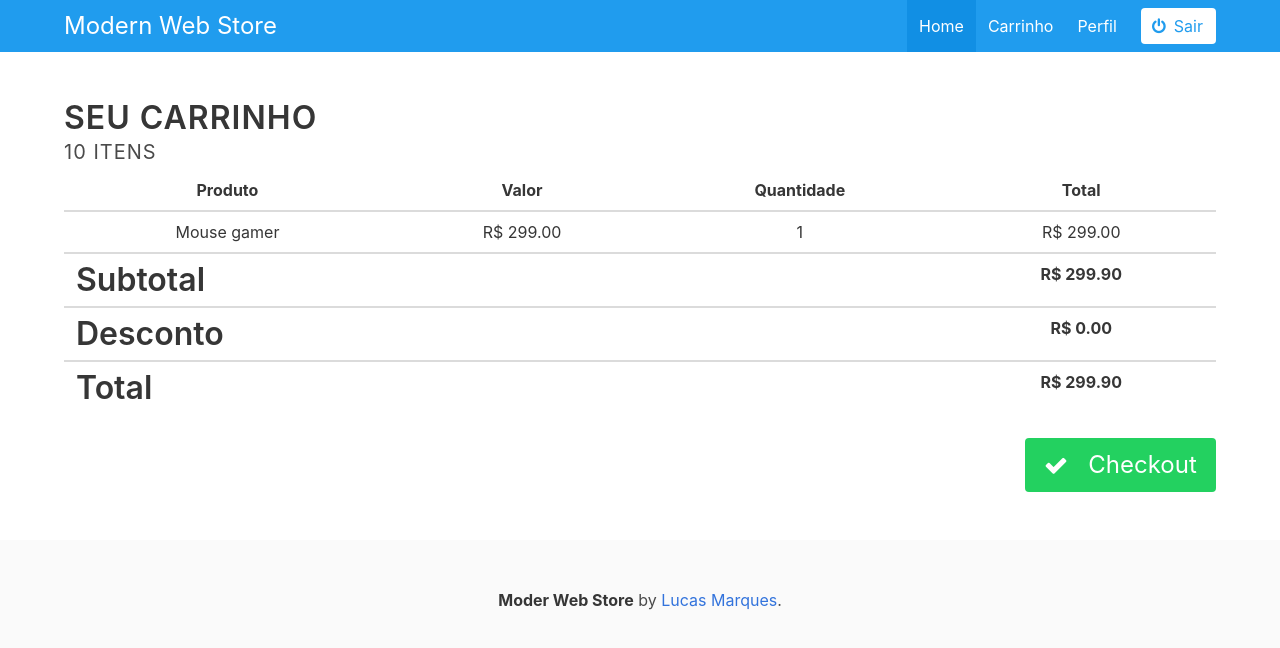
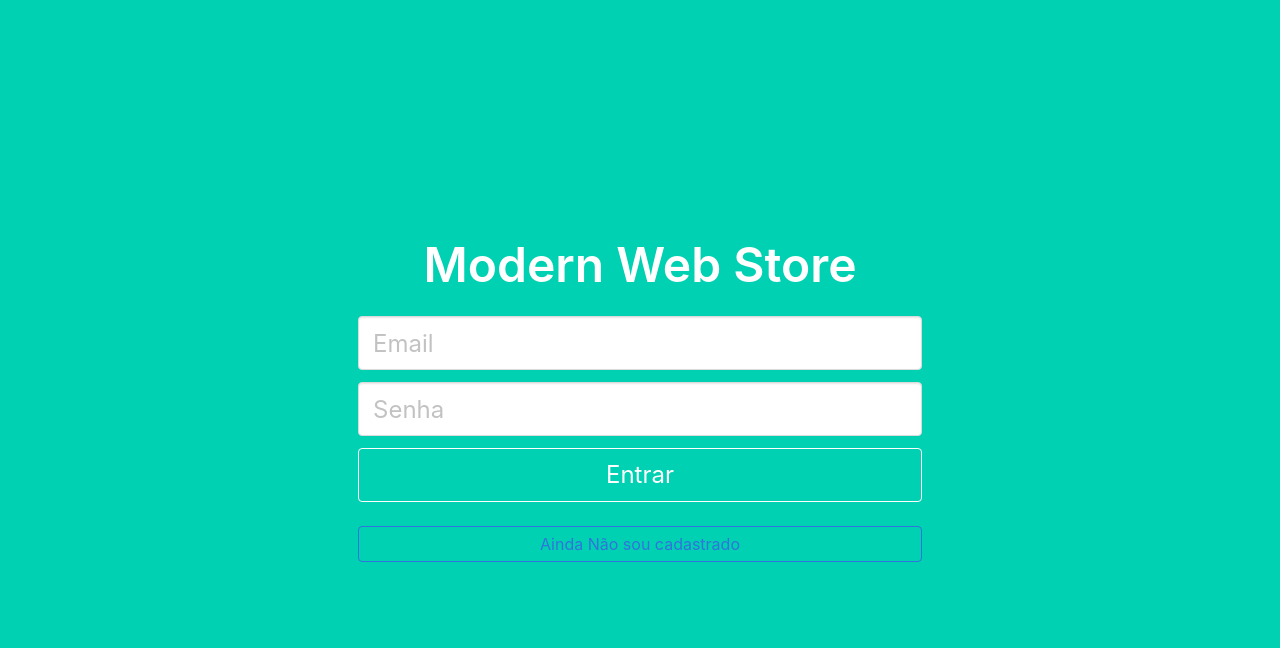
Before and after one commit to marqueslu/modern-store-app, an Angular app: page / in a window 1280 px wide. Shown: the top 648 px of the page. Built offline with nearby package versions, Linux system fonts and the light colour scheme.

Commit message:
Criando as rotas

```diff
--- a/src/app/app-routing.module.ts
+++ /dev/null
@@ -1,10 +0,0 @@
-import { NgModule } from '@angular/core';
-import { Routes, RouterModule } from '@angular/router';
-
-const routes: Routes = [];
-
-@NgModule({
-  imports: [RouterModule.forRoot(routes)],
-  exports: [RouterModule]
-})
-export class AppRoutingModule { }
--- a/src/app/app.component.html
+++ b/src/app/app.component.html
@@ -1,5 +1 @@
-<!-- <app-home-page></app-home-page> -->
-<app-cart-page></app-cart-page>
-<!-- <app-login-page></app-login-page> -->
-
-<!-- <app-signup-page></app-signup-page> -->
+<router-outlet></router-outlet>
--- a/src/app/app.module.ts
+++ b/src/app/app.module.ts
@@ -1,7 +1,8 @@
 import { BrowserModule } from '@angular/platform-browser';
 import { NgModule } from '@angular/core';
-import { AppRoutingModule } from './app-routing.module';
 import { FormsModule } from '@angular/forms';
+
+import { Routing, RoutingProviders } from './app.routing';
 
 import { AppComponent } from './app.component';
 
@@ -31,7 +32,7 @@ import { CartPageComponent } from './pages/cart-page/cart-page.component';
   ],
   imports: [
     BrowserModule,
-    AppRoutingModule
+    Routing
   ],
   providers: [],
   bootstrap: [AppComponent]
--- /dev/null
+++ b/src/app/app.routing.ts
@@ -0,0 +1,19 @@
+import { Routes, RouterModule } from '@angular/router';
+import { ModuleWithProviders } from '@angular/core';
+
+import { HomePageComponent } from './pages/home-page/home-page.component';
+import { LoginPageComponent } from './pages/login-page/login-page.component';
+import { CartPageComponent } from './pages/cart-page/cart-page.component';
+import { SignupPageComponent } from './pages/signup-page/signup-page.component';
+
+
+const routes: Routes = [
+    { path: '', component: LoginPageComponent },
+    { path: 'home', component: HomePageComponent },
+    { path: 'signup', component: SignupPageComponent },
+    { path: 'cart', component: CartPageComponent }
+];
+
+export const RoutingProviders: any[] = [];
+
+export const Routing: ModuleWithProviders = RouterModule.forRoot(routes);
--- a/src/app/components/shared/headbar/headbar.component.html
+++ b/src/app/components/shared/headbar/headbar.component.html
@@ -3,7 +3,7 @@
     <nav class="navbar">
       <div class="container">
         <div class="navbar-brand navbar-start">
-          <a class="navbar-item medium-text animate pulse infinite">
+          <a routerLink="/home"  class="navbar-item medium-text animate pulse infinite">
             Modern Web Store
           </a>
           <span class="navbar-burger burger" data-target="navbarMenuHeroB">
--- a/src/app/components/shared/sub-menu/sub-menu.component.html
+++ b/src/app/components/shared/sub-menu/sub-menu.component.html
@@ -1,9 +1,9 @@
 <div id="navbarMenuHeroB" class="navbar-menu">
 <div class="navbar-end">
-  <a class="navbar-item is-active">
+  <a routerLink="/home" class="navbar-item is-active">
     Home
   </a>
-  <a class="navbar-item">
+  <a routerLink="/cart" class="navbar-item">
     Carrinho
   </a>
   <a class="navbar-item">
--- a/src/app/pages/login-page/login-page.component.html
+++ b/src/app/pages/login-page/login-page.component.html
@@ -18,9 +18,9 @@
           </div>
           <div class="field">
             <p>
-              <a href="" class="button is-primary is-inverted is-outlined is-large is-fullwidth">Entrar</a>
+              <a routerLink="/home" class="button is-primary is-inverted is-outlined is-large is-fullwidth">Entrar</a>
               <br />
-              <a href="" class="button is-link is-outlined is-fullwidth">Ainda Não sou cadastrado</a>
+              <a routerLink="/signup" class="button is-link is-outlined is-fullwidth">Ainda Não sou cadastrado</a>
             </p>
           </div>
         </div>
```
